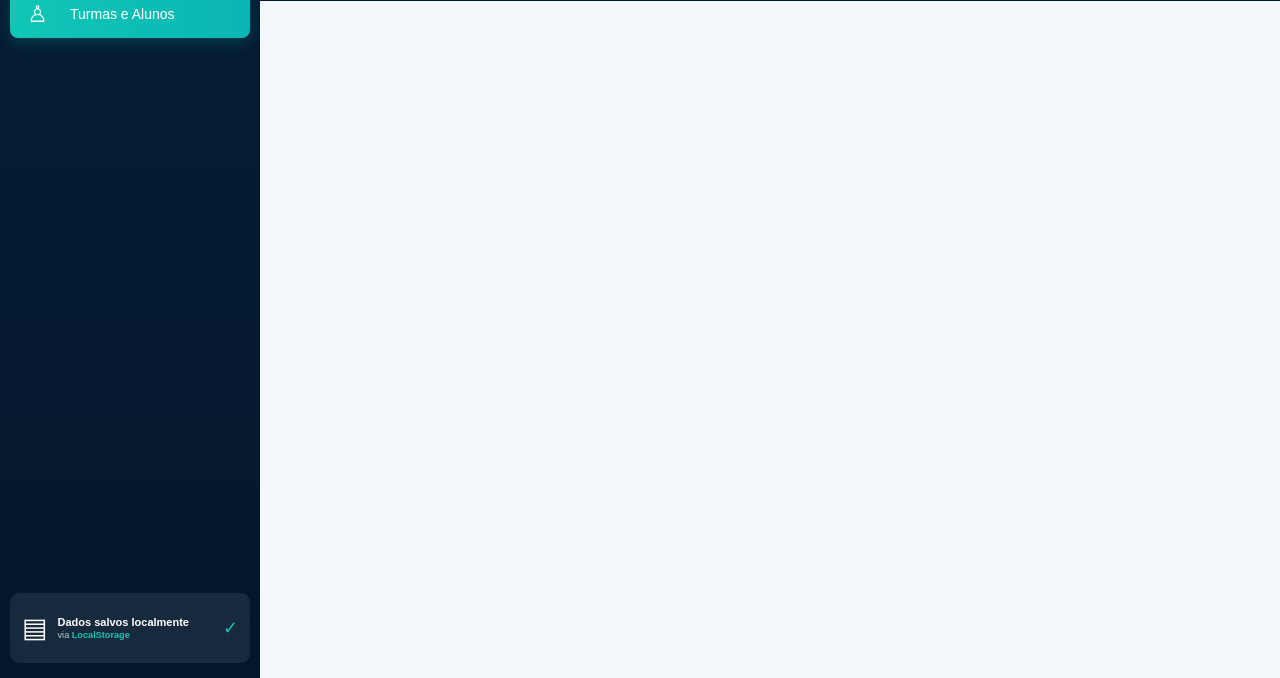
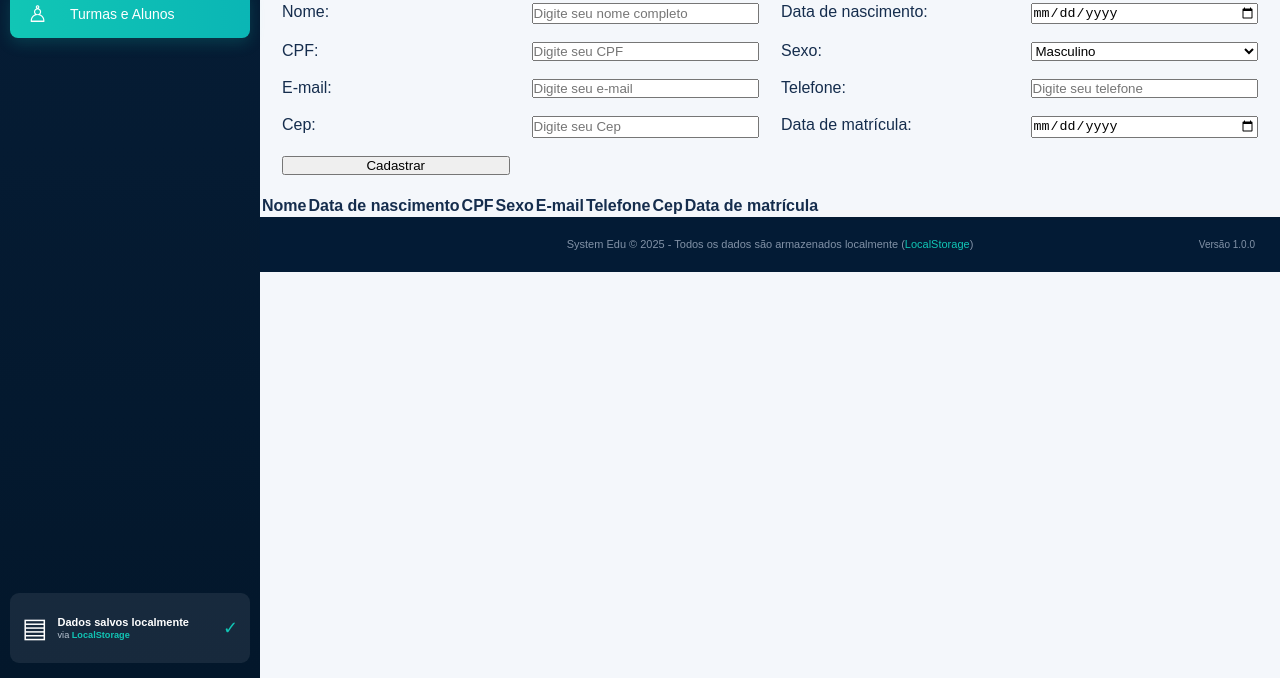
Before and after one commit to Paulo-Mikhael/SystemEdu, a plain HTML site: page index.html in a window 1280 px wide. Shown: the part 122-800 px from the top of the page. Drawn offline with Linux system fonts and the light colour scheme.

Commit message:
modificar

```diff
--- a/index.html
+++ b/index.html
@@ -76,6 +76,60 @@
 
     </header>
 
+        <H1>Cadastro de Aluno</H1>
+    <form class="student-form" id="formCadastro">
+        <label for="nome">Nome:</label>
+        <input type="text" id="nome" placeholder="Digite seu nome completo">
+
+        <label for="data_nascimento"> Data de nascimento:</label>
+        <input type="date" id="data_nascimento" placeholder="Digite sua data de nascimento">
+
+        <label for="cpf">CPF:</label>
+        <input type="text" id="cpf" placeholder="Digite seu CPF">
+
+        <label for="sexo">Sexo:</label>
+
+        <select id="sexo">
+            <option value="masculino">Masculino</option>
+            <option value="feminino">Feminino</option>
+        </select>
+
+        <label for="email">E-mail:</label>
+        <input type="email" id="email" placeholder="Digite seu e-mail">
+
+        <label for="telefone">Telefone:</label>
+        <input type="text" id="telefone" placeholder="Digite seu telefone">
+
+        <label for="cep">Cep:</label>
+        <input type="text" id="cep" placeholder="Digite seu Cep">
+
+        <label for="data_matricula">Data de matrícula:</label>
+        <input type="date" id="data_matricula" placeholder="Digite a data de matrícula">
+
+        <button type="submit">Cadastrar</button>
+</form>
+
+<table>
+    <tr>
+        <th>Nome</th>
+
+        <th>Data de nascimento</th>
+
+        <th>CPF</th>
+
+        <th>Sexo</th>
+
+        <th>E-mail</th>
+
+        <th>Telefone</th>
+
+        <th>Cep</th>
+
+        <th>Data de matrícula</th>
+    </tr>
+</table>
+
+
     <!-- FOOTER -->
     <footer>
       System Edu © 2025 - Todos os dados são armazenados localmente
```
